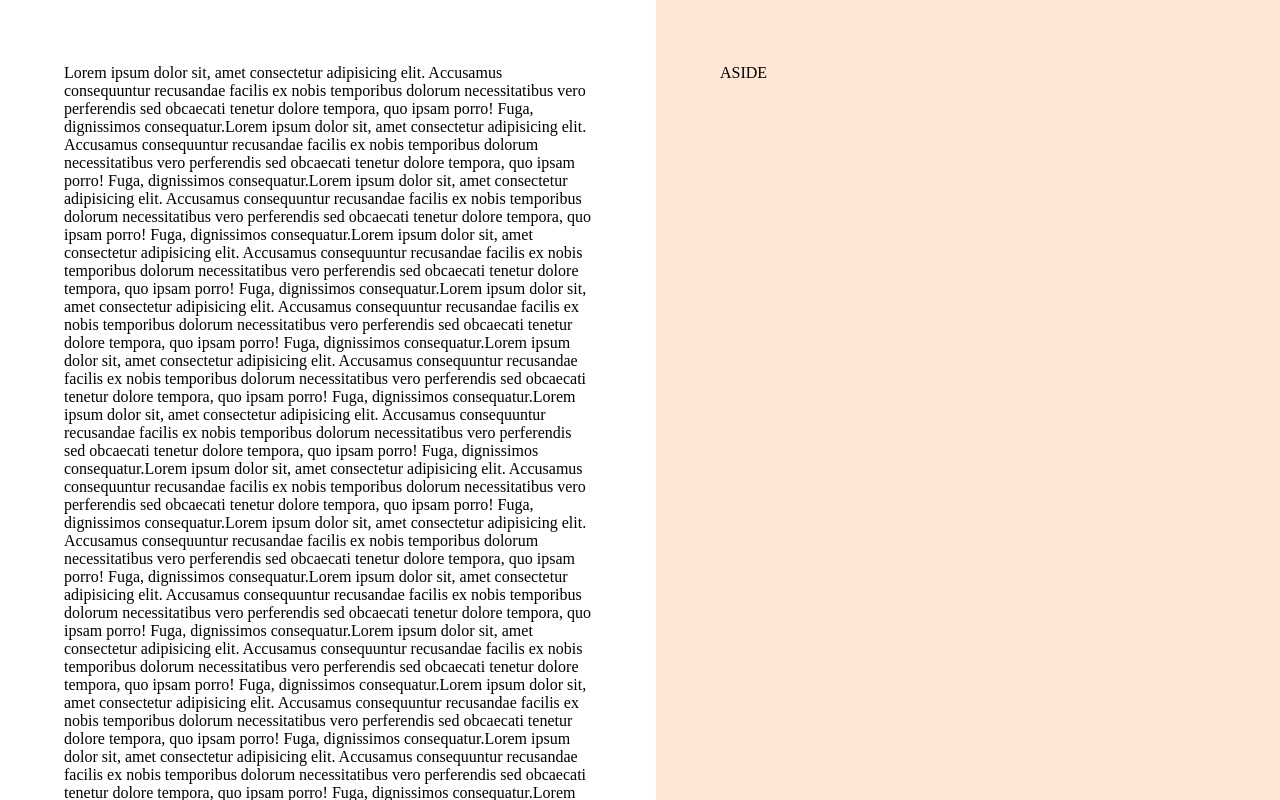
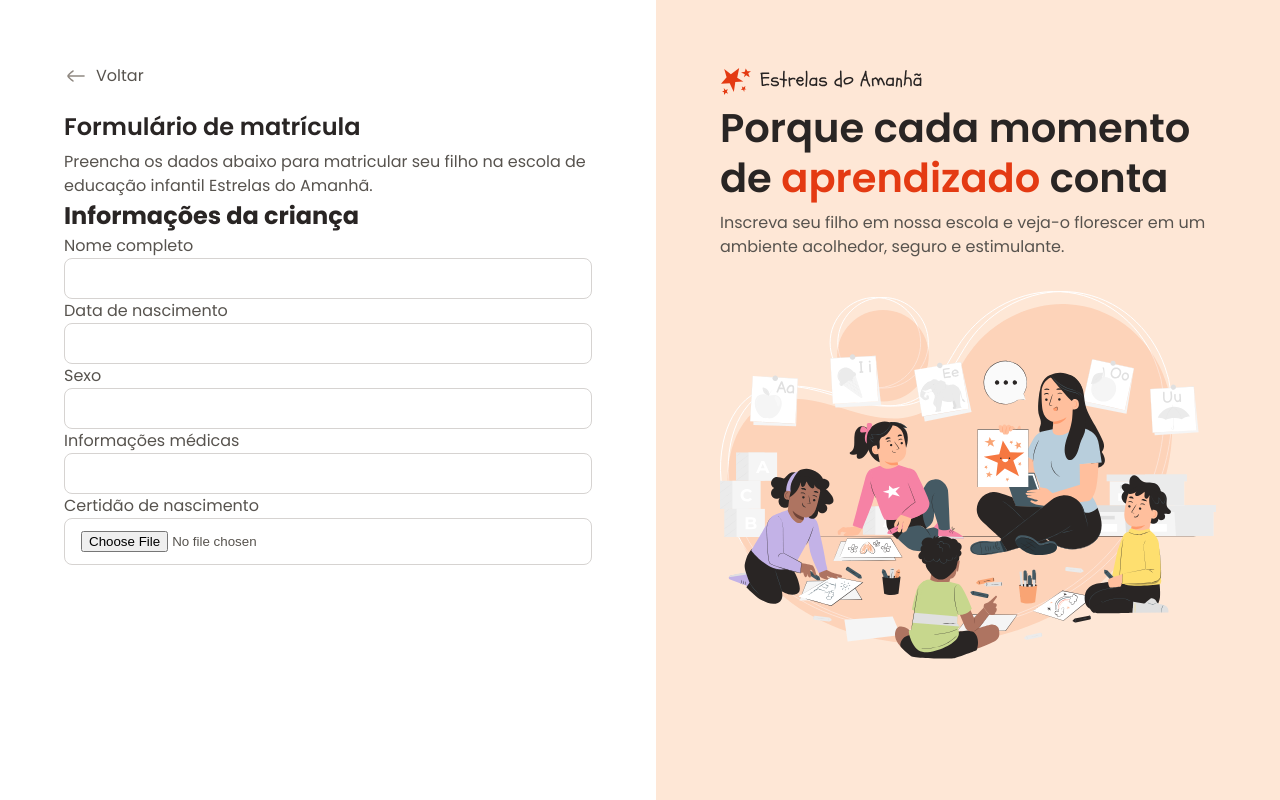
Before and after one commit to rosendo2015/formulario-de-matricula, a plain HTML site: page index.html in a window 1280 px wide. Drawn offline with Linux system fonts and the light colour scheme.

Commit message:
content aside e main

```diff
--- a/index.html
+++ b/index.html
@@ -16,57 +16,44 @@
 <body>
     <div id="app">
         <main>
-            <div class="main-container">Lorem ipsum dolor sit, amet consectetur adipisicing elit. Accusamus consequuntur
-                recusandae facilis ex nobis temporibus dolorum necessitatibus vero perferendis sed obcaecati tenetur
-                dolore tempora, quo ipsam porro! Fuga, dignissimos consequatur.Lorem ipsum dolor sit, amet consectetur
-                adipisicing elit. Accusamus consequuntur recusandae facilis ex nobis temporibus dolorum necessitatibus
-                vero perferendis sed obcaecati tenetur dolore tempora, quo ipsam porro! Fuga, dignissimos
-                consequatur.Lorem ipsum dolor sit, amet consectetur adipisicing elit. Accusamus consequuntur recusandae
-                facilis ex nobis temporibus dolorum necessitatibus vero perferendis sed obcaecati tenetur dolore
-                tempora, quo ipsam porro! Fuga, dignissimos consequatur.Lorem ipsum dolor sit, amet consectetur
-                adipisicing elit. Accusamus consequuntur recusandae facilis ex nobis temporibus dolorum necessitatibus
-                vero perferendis sed obcaecati tenetur dolore tempora, quo ipsam porro! Fuga, dignissimos
-                consequatur.Lorem ipsum dolor sit, amet consectetur adipisicing elit. Accusamus consequuntur recusandae
-                facilis ex nobis temporibus dolorum necessitatibus vero perferendis sed obcaecati tenetur dolore
-                tempora, quo ipsam porro! Fuga, dignissimos consequatur.Lorem ipsum dolor sit, amet consectetur
-                adipisicing elit. Accusamus consequuntur recusandae facilis ex nobis temporibus dolorum necessitatibus
-                vero perferendis sed obcaecati tenetur dolore tempora, quo ipsam porro! Fuga, dignissimos
-                consequatur.Lorem ipsum dolor sit, amet consectetur adipisicing elit. Accusamus consequuntur recusandae
-                facilis ex nobis temporibus dolorum necessitatibus vero perferendis sed obcaecati tenetur dolore
-                tempora, quo ipsam porro! Fuga, dignissimos consequatur.Lorem ipsum dolor sit, amet consectetur
-                adipisicing elit. Accusamus consequuntur recusandae facilis ex nobis temporibus dolorum necessitatibus
-                vero perferendis sed obcaecati tenetur dolore tempora, quo ipsam porro! Fuga, dignissimos
-                consequatur.Lorem ipsum dolor sit, amet consectetur adipisicing elit. Accusamus consequuntur recusandae
-                facilis ex nobis temporibus dolorum necessitatibus vero perferendis sed obcaecati tenetur dolore
-                tempora, quo ipsam porro! Fuga, dignissimos consequatur.Lorem ipsum dolor sit, amet consectetur
-                adipisicing elit. Accusamus consequuntur recusandae facilis ex nobis temporibus dolorum necessitatibus
-                vero perferendis sed obcaecati tenetur dolore tempora, quo ipsam porro! Fuga, dignissimos
-                consequatur.Lorem ipsum dolor sit, amet consectetur adipisicing elit. Accusamus consequuntur recusandae
-                facilis ex nobis temporibus dolorum necessitatibus vero perferendis sed obcaecati tenetur dolore
-                tempora, quo ipsam porro! Fuga, dignissimos consequatur.Lorem ipsum dolor sit, amet consectetur
-                adipisicing elit. Accusamus consequuntur recusandae facilis ex nobis temporibus dolorum necessitatibus
-                vero perferendis sed obcaecati tenetur dolore tempora, quo ipsam porro! Fuga, dignissimos
-                consequatur.Lorem ipsum dolor sit, amet consectetur adipisicing elit. Accusamus consequuntur recusandae
-                facilis ex nobis temporibus dolorum necessitatibus vero perferendis sed obcaecati tenetur dolore
-                tempora, quo ipsam porro! Fuga, dignissimos consequatur.Lorem ipsum dolor sit, amet consectetur
-                adipisicing elit. Accusamus consequuntur recusandae facilis ex nobis temporibus dolorum necessitatibus
-                vero perferendis sed obcaecati tenetur dolore tempora, quo ipsam porro! Fuga, dignissimos
-                consequatur.Lorem ipsum dolor sit, amet consectetur adipisicing elit. Accusamus consequuntur recusandae
-                facilis ex nobis temporibus dolorum necessitatibus vero perferendis sed obcaecati tenetur dolore
-                tempora, quo ipsam porro! Fuga, dignissimos consequatur.Lorem ipsum dolor sit, amet consectetur
-                adipisicing elit. Accusamus consequuntur recusandae facilis ex nobis temporibus dolorum necessitatibus
-                vero perferendis sed obcaecati tenetur dolore tempora, quo ipsam porro! Fuga, dignissimos
-                consequatur.Lorem ipsum dolor sit, amet consectetur adipisicing elit. Accusamus consequuntur recusandae
-                facilis ex nobis temporibus dolorum necessitatibus vero perferendis sed obcaecati tenetur dolore
-                tempora, quo ipsam porro! Fuga, dignissimos consequatur.Lorem ipsum dolor sit, amet consectetur
-                adipisicing elit. Accusamus consequuntur recusandae facilis ex nobis temporibus dolorum necessitatibus
-                vero perferendis sed obcaecati tenetur dolore tempora, quo ipsam porro! Fuga, dignissimos
-                consequatur.Lorem ipsum dolor sit, amet consectetur adipisicing elit. Accusamus consequuntur recusandae
-                facilis ex nobis temporibus dolorum necessitatibus vero perferendis sed obcaecati tenetur dolore
-                tempora, quo ipsam porro! Fuga, dignissimos consequatur.</div>
+            <div class="main-container">
+                <div class="buttonTextVoltar">
+                    <img src="assets/icons/arrow-left-02.png" alt="arrow-left-02">
+                    <span>Voltar</span>
+                </div>
+            </div>
+            <h1>Formulário de matrícula</h1>
+            <p>Preencha os dados abaixo para matricular seu filho na escola de educação infantil Estrelas do Amanhã.</p>
+            <h2>Informações da criança</h2>
+
+            <form action="">
+
+                <label for="name">Nome completo</label>
+                <input id="name" type="text" />
+
+                <label for="nascimento">Data de nascimento</label>
+                <input id="nascimento" type="text" />
+
+                <label for="sexo">Sexo</label>
+                <input type="text" id="sexo" />
+
+                <label for="informacoes">Informações médicas</label>
+                <input type="text-area" name="" id="informacoes" />
+
+                <label for="cartao">Certidão de nascimento</label>
+                <input type="file" name="" id="cartao">
+            </form>
         </main>
         <aside>
-            <div class="aside-container">ASIDE</div>
+            <div class="aside-container">
+                <header>
+                    <img src="assets/images/LogoEstralasDoAmanha.svg" alt="LogoEstralasDoAmanha">
+                    <h2>Porque cada momento de <span>aprendizado</span> conta</h2>
+                    <p>Inscreva seu filho em nossa escola e veja-o florescer em um ambiente acolhedor, seguro e
+                        estimulante.</p>
+                </header>
+                <img src="assets/images/Illustration.svg" alt="Illustration">
+            </div>
         </aside>
     </div>
 
--- a/styles/global.css
+++ b/styles/global.css
@@ -13,7 +13,7 @@
   --brand-mid: #e43a12;
 
   --text-primary: #292524;
-  --text-secondary: #575646;
+  --text-secondary: #57534e;
   --text-tertiary: #8f8881;
   --text-highlight: #e43a12;
 
@@ -27,5 +27,23 @@
 }
 
 body {
+  font-family: var(--font-family);
   overflow: hidden;
+  font: var(--text);
+  color: var(--text-secondary);
 }
+h1,
+h2 {
+  color: var(--text-primary);
+}
+img {
+  max-width: 100%;
+  height: auto;
+}
+
+input {
+  width: 100%;
+  padding: 0.75rem 1rem;
+  border-radius: 0.5rem;
+  border: 1px solid var(--stroke-default);
+}
--- a/styles/layout.css
+++ b/styles/layout.css
@@ -12,11 +12,42 @@ main {
     max-width: 33rem;
     margin-left: auto;
   }
+  & .buttonTextVoltar {
+    display: flex;
+    align-items: center;
+    gap: 0.5rem;
+    margin-bottom: 1.5rem;
+  }
+  & h1 {
+    font-weight: 600;
+    line-height: 125%;
+    font-size: 1.5rem;
+    margin-bottom: 0.5rem;
+  }
+  & p {
+    font: var(--text);
+  }
 }
 aside {
   background-color: var(--surface-secondary);
   padding: 4rem;
   & .aside-container {
     max-width: 31rem;
+
+    & > img {
+      margin-top: 2rem;
+    }
+  }
+  & h2 {
+    font-size: 2.5rem;
+    font-weight: 600;
+    line-height: 125%;
+    margin-bottom: 0.5rem;
+    & span {
+      color: var(--text-highlight);
+    }
+  }
+  & p {
+    font: var(--text);
   }
 }
```
Also changed, not shown: assets/icons/alert-circle.svg (added), assets/images/LogoEstralasDoAmanha.svg (added).
